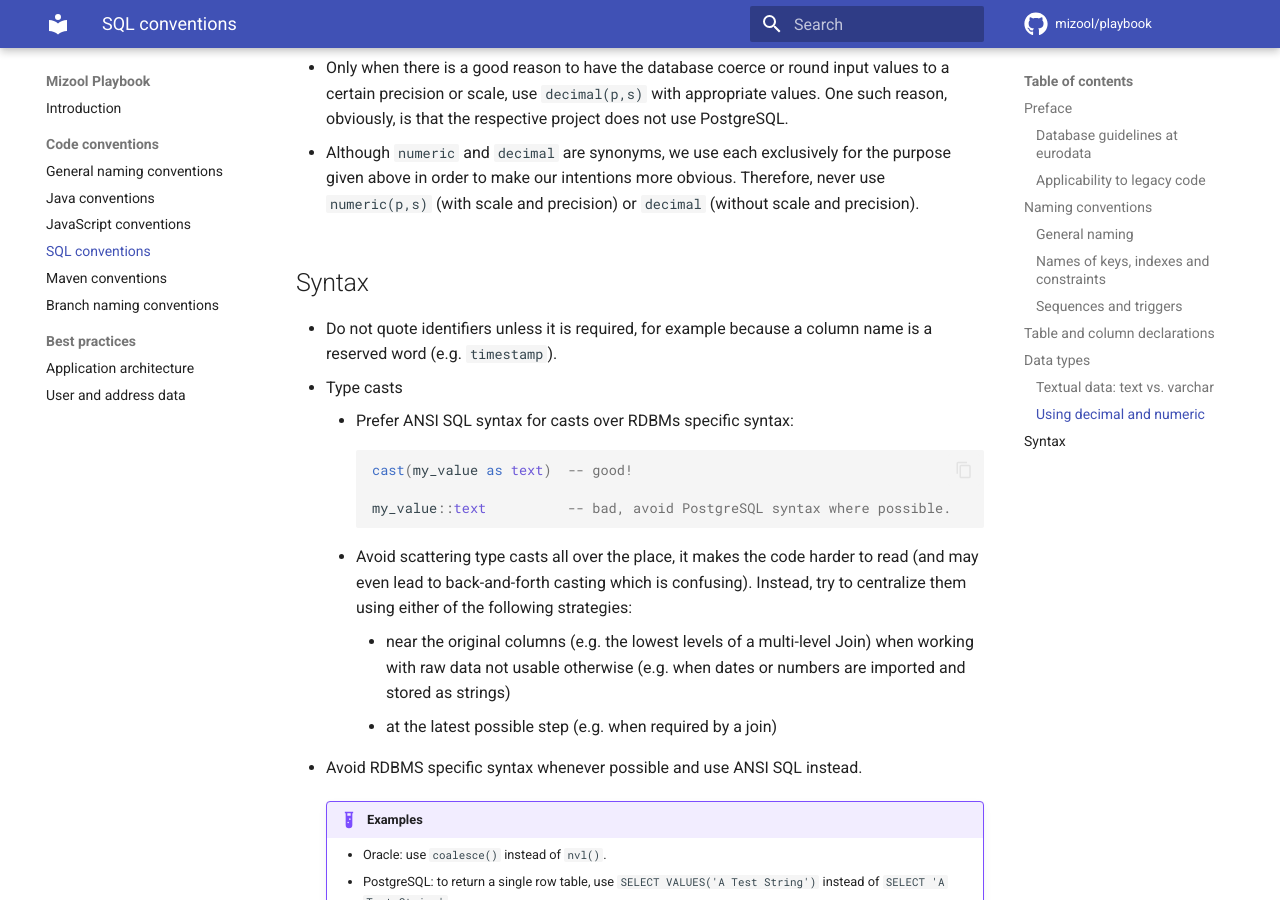
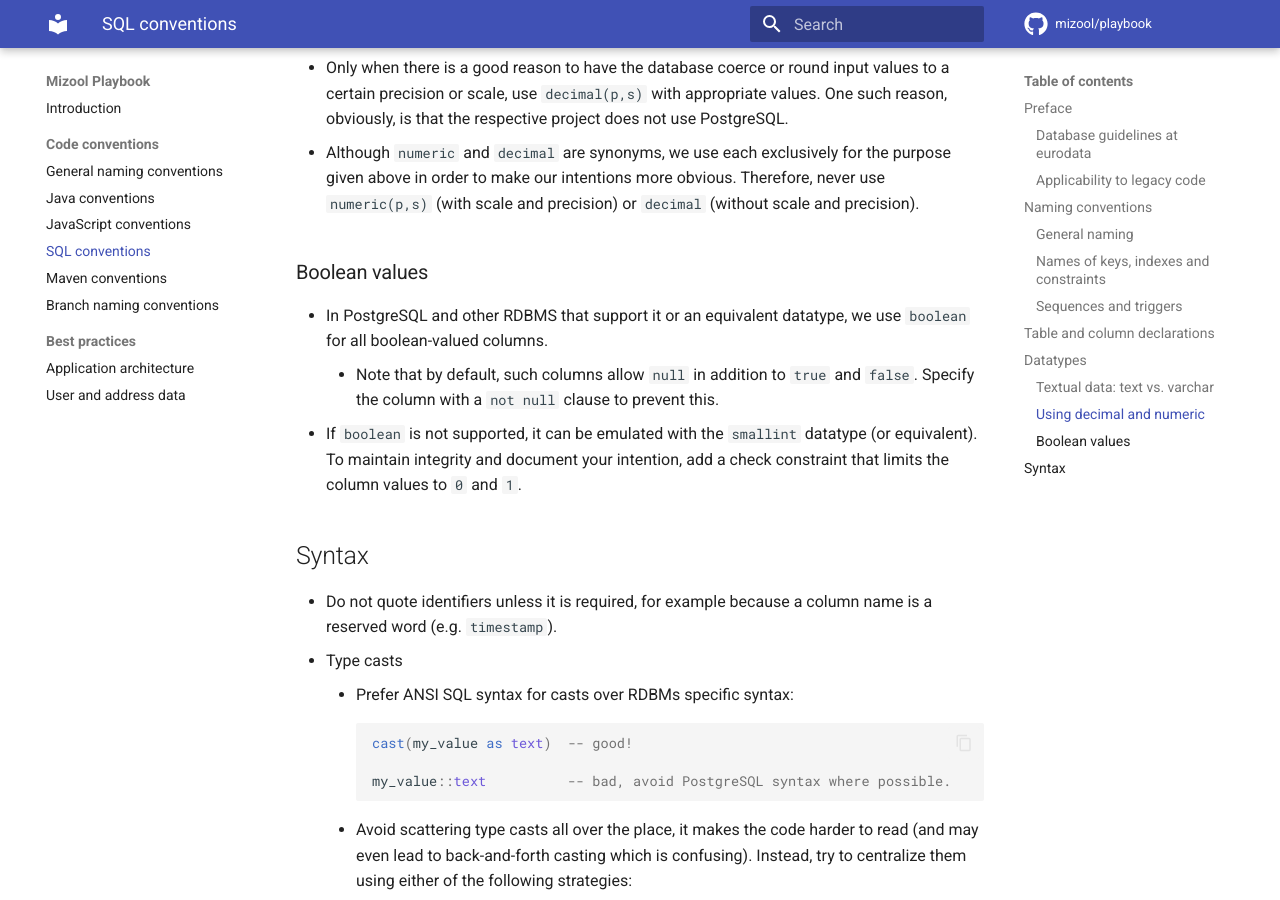
Before and after one commit to mizool/playbook, an MkDocs documentation site: the page built from docs/code-conventions/sql.md, in a window 1280 px wide and 900 px high, scrolled down 4335 px. Built offline with MkDocs 1.6.1 and Material for MkDocs 9.7.7, drawn with Linux system fonts in a browser that asks for light colours; comment, search, counter and statistics services are not loaded.

Commit message:
Add rule for boolean

```diff
--- a/docs/code-conventions/sql.md
+++ b/docs/code-conventions/sql.md
@@ -95,9 +95,10 @@ Names of keys, indexes and constraints follow the structure given below, with se
     - Also, following this rule makes it easier to connect additional systems (each with their own column), or migrate from one to the other.
 - As columns are nullable by default, omit the `null` keyword in column definitions.
 
-## Data types
+## Datatypes
 
 ### Textual data: `text` vs. `varchar`
+
 - In PostgreSQL and other RDBMS that support it, use the `text` datatype for any textual column, irrespective of the length of expected values.
   Unlike `varchar(x)`, the `text` datatype does not need (or support) a predefined length, which makes code more maintainable.
 
@@ -121,8 +122,16 @@ Names of keys, indexes and constraints follow the structure given below, with se
 - Although `numeric` and `decimal` are synonyms, we use each exclusively for the purpose given above in order to make our intentions more obvious.
   Therefore, never use `numeric(p,s)` (with scale and precision) or `decimal` (without scale and precision).
 
+[^1]: See the paragraph on "unconstrained numeric" columns in the [numeric datatypes](https://www.postgresql.org/docs/current/datatype-numeric.html#DATATYPE-NUMERIC-DECIMAL) chapter of the PostgreSQL docs.
 
-[^1]: See the paragraph on "unconstrained numeric" columns in the [numeric datatypes](https://www.postgresql.org/docs/current/datatype-numeric.html#DATATYPE-NUMERIC-DECIMAL) chapter of the PostgreSQL docs.
+### Boolean values
+
+- In PostgreSQL and other RDBMS that support it or an equivalent datatype, we use `boolean` for all boolean-valued columns.
+    - Note that by default, such columns allow `null` in addition to `true` and `false`.
+      Specify the column with a `not null` clause to prevent this.
+- If `boolean` is not supported, it can be emulated with the `smallint` datatype (or equivalent).
+  To maintain integrity and document your intention, add a check constraint that limits the column values to `0` and `1`.
+
 
 ## Syntax
 
```
